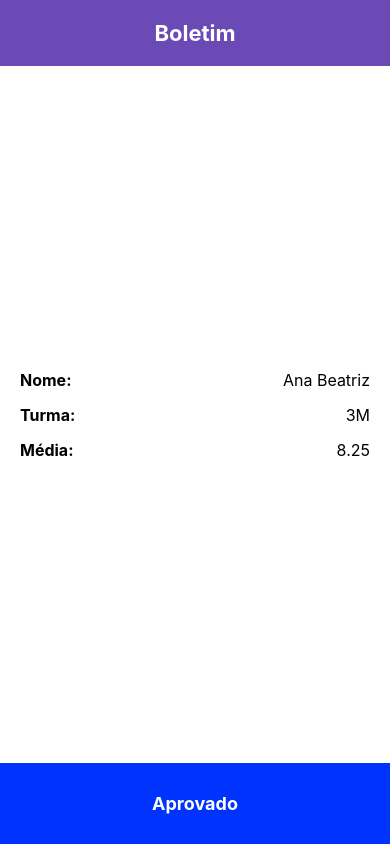
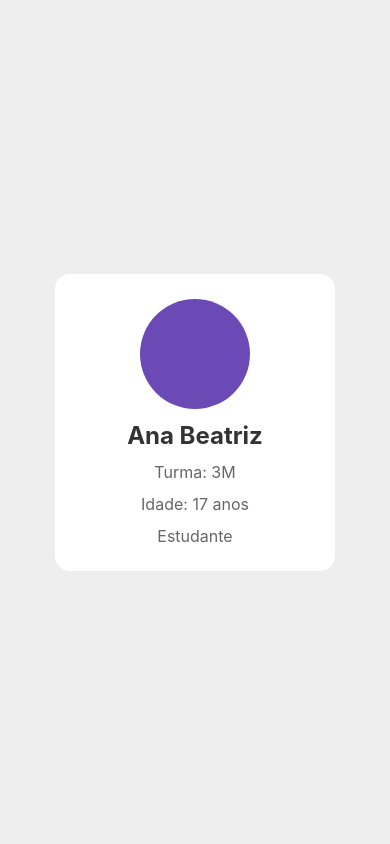
Before and after one commit to Bianca2217/mob_bianca, a React Native app in the folder app-laboratorio/: screen / in a window 390 px wide. Built offline with nearby package versions, Linux system fonts and the light colour scheme.

Commit message:
exercício 07

```diff
--- a/app-laboratorio/App.js
+++ b/app-laboratorio/App.js
@@ -1,60 +1,34 @@
 
 import { StyleSheet, Text, View } from 'react-native';
 
-const aluno = {
-  nome: 'Ana Beatriz',
-  turma: '3M',
-  nota1: 7.5,
-  nota2: 9.0,
-};
-
-function calcularMedia(a) {
-  return (a.nota1 + a.nota2) / 2;
-}
-
-function situacao(media) {
-  if (media >= 6) {
-    return 'Aprovado';
-  }
-  return 'Em recuperação';
-}
-
 export default function App() {
-  const media = calcularMedia(aluno);
-
   return (
     <View style={styles.tela}>
 
-      {/* TOPO */}
-      <View style={styles.topo}>
-        <Text style={styles.titulo}>Boletim</Text>
-      </View>
+      {/* CARTÃO DE PERFIL */}
+      <View style={styles.cartao}>
 
-      {/* MEIO */}
-      <View style={styles.meio}>
+        {/* FOTO */}
+        <View style={styles.foto} />
 
-        <View style={styles.linha}>
-          <Text style={styles.rotulo}>Nome:</Text>
-          <Text style={styles.valor}>{aluno.nome}</Text>
-        </View>
+        {/* NOME */}
+        <Text style={styles.nome}>
+          Ana Beatriz
+        </Text>
 
-        <View style={styles.linha}>
-          <Text style={styles.rotulo}>Turma:</Text>
-          <Text style={styles.valor}>{aluno.turma}</Text>
-        </View>
+        {/* DADOS */}
+        <Text style={styles.dados}>
+          Turma: 3M
+        </Text>
 
-        <View style={styles.linha}>
-          <Text style={styles.rotulo}>Média:</Text>
-          <Text style={styles.valor}>{media.toFixed(2)}</Text>
-        </View>
+        <Text style={styles.dados}>
+          Idade: 17 anos
+        </Text>
 
-      </View>
+        <Text style={styles.dados}>
+          Estudante
+        </Text>
 
-      {/* RODAPÉ */}
-      <View style={styles.rodape}>
-        <Text style={styles.situacao}>
-          {situacao(media)}
-        </Text>
       </View>
 
     </View>
@@ -62,54 +36,44 @@ export default function App() {
 }
 
 const styles = StyleSheet.create({
+
+  // CAIXA DE FORA
   tela: {
     flex: 1,
-    backgroundColor: '#fff',
-  },
-
-  topo: {
-    padding: 20,
-    backgroundColor: '#6c4ab6',
+    backgroundColor: '#eeeeee',
+    justifyContent: 'center',
     alignItems: 'center',
   },
 
-  titulo: {
-    fontSize: 22,
-    fontWeight: 'bold',
-    color: '#fff',
+  // CARTÃO
+  cartao: {
+    backgroundColor: '#ffffff',
+    padding: 25,
+    borderRadius: 15,
+    alignItems: 'center',
+    gap: 12,
+    width: 280,
   },
 
-  meio: {
-    flex: 1,
-    justifyContent: 'center',
-    padding: 20,
-    gap: 15,
+  // FOTO COLORIDA
+  foto: {
+    width: 110,
+    height: 110,
+    backgroundColor: '#6c4ab6',
+    borderRadius: 55,
   },
 
-  linha: {
-    flexDirection: 'row',
-    justifyContent: 'space-between',
-    alignItems: 'center',
+  // NOME
+  nome: {
+    fontSize: 24,
+    fontWeight: 'bold',
+    color: '#333333',
   },
 
-  rotulo: {
+  // INFORMAÇÕES
+  dados: {
     fontSize: 16,
-    fontWeight: 'bold',
+    color: '#666666',
   },
 
-  valor: {
-    fontSize: 16,
-  },
-
-  rodape: {
-    backgroundColor: '#0033fe',
-    padding: 30,
-    alignItems: 'center',
-  },
-
-  situacao: {
-    fontSize: 18,
-    fontWeight: 'bold',
-    color: '#fff',
-  },
 });
```
